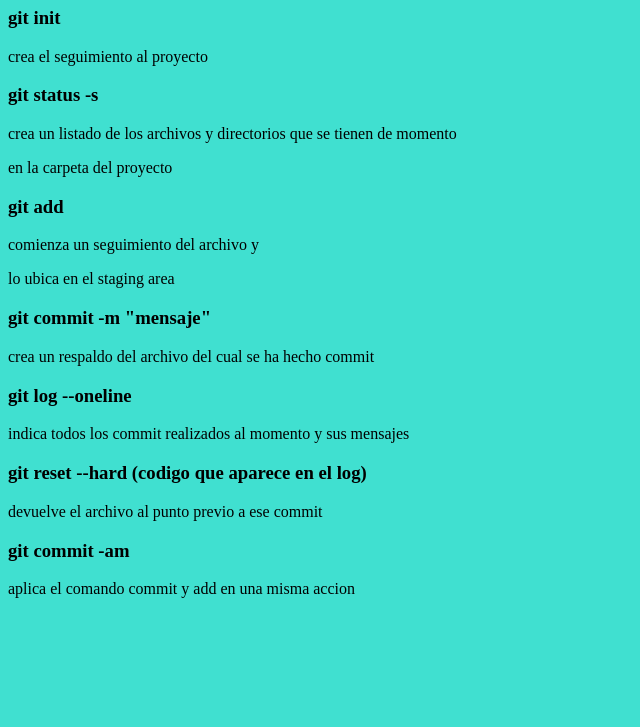
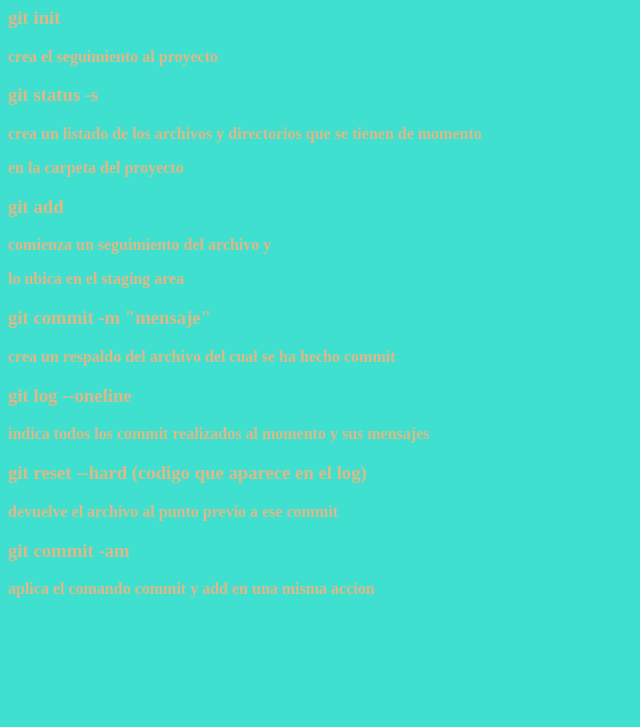
Before and after one commit to O-Marin/RepasoGit, a plain HTML site: page index.html in a window 1280 px wide. Shown: the part 73-800 px from the top of the page, without its empty margins (0-640 px from the left). Drawn offline with Linux system fonts and the light colour scheme.

Commit message:
fuente: bold, color texto: burlywood

```diff
--- a/css/estilos.css
+++ b/css/estilos.css
@@ -1,4 +1,6 @@
 
 body{
     background-color:turquoise;
+    font-weight: bold;
+    color: burlywood;
 }
```
